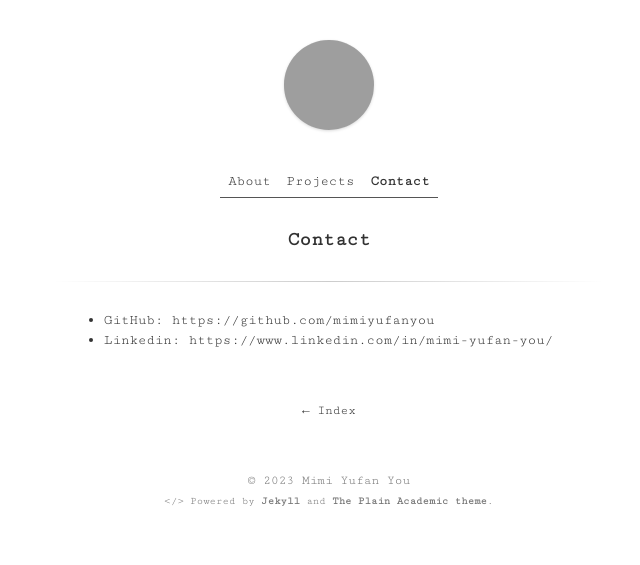
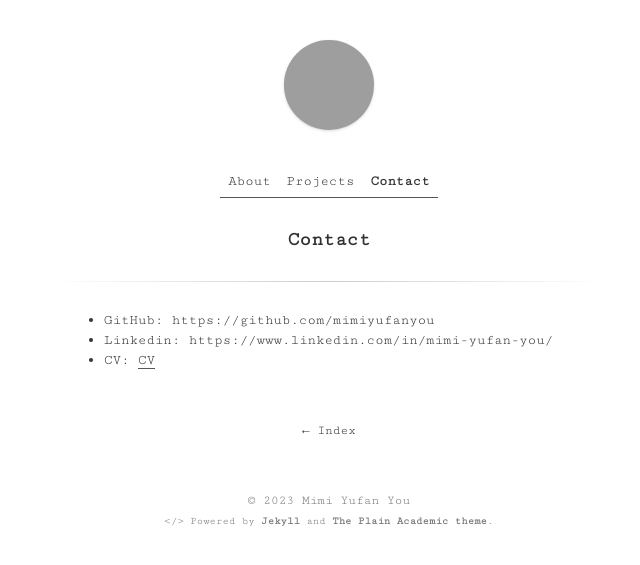
Before and after one commit to mimiyufanyou/mimiyufanyou.github.io, a Jekyll site: the page built from contact.md, in a window 1280 px wide. Shown: the top 565 px of the page, without its empty margins (311-951 px from the left). Built offline with Jekyll 4.4.1, drawn with Linux system fonts in a browser that asks for light colours; grey boxes are pictures that could not be loaded.

```diff
--- a/contact.md
+++ b/contact.md
@@ -5,3 +5,4 @@ title: Contact
 
 - GitHub: https://github.com/mimiyufanyou
 - Linkedin: https://www.linkedin.com/in/mimi-yufan-you/
+- CV: [CV](https://github.com/mimiyufanyou/mimiyufanyou.github.io/blob/cfe26f07ffdb81747116d4c2be609a0140decd7a/assets/MIMI%20YUFAN%20YOU%20-%20CV%20-%2020221228.pdf)
```
